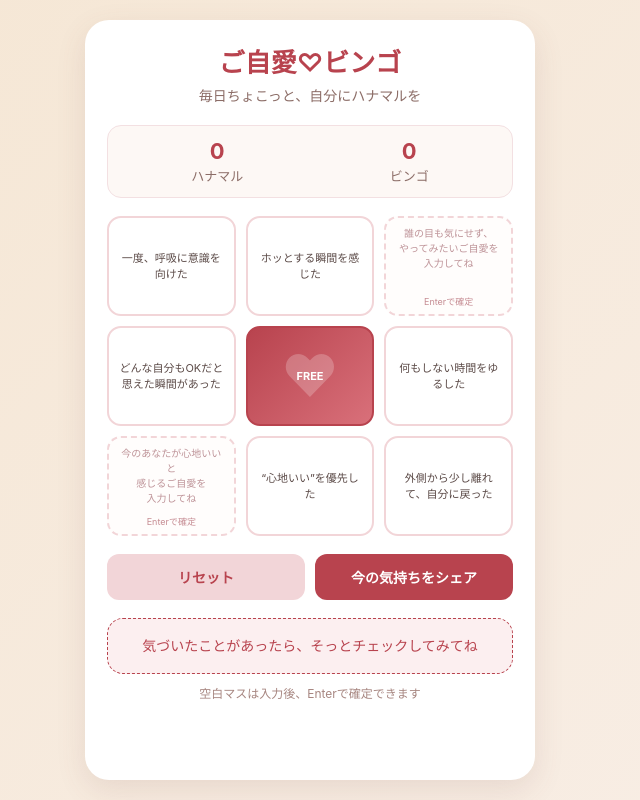
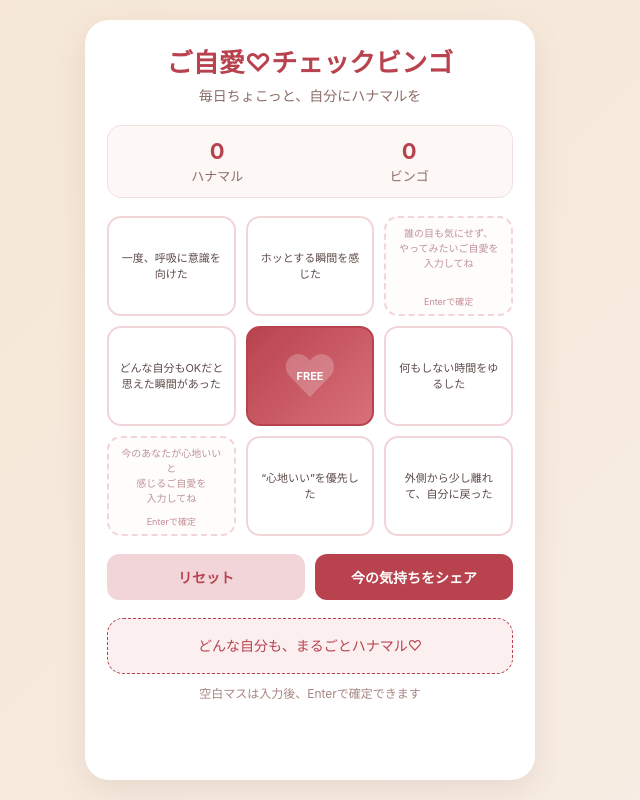
Before and after one commit to gojiaicheckbingo/gojiai-bingo, a plain HTML site: page index.html in a window 1280 px wide. Shown: the whole page, without its empty margins (330-970 px from the left). Drawn offline with Linux system fonts and the light colour scheme.

Commit message:
Add files via upload

```diff
--- a/index.html
+++ b/index.html
@@ -3,7 +3,7 @@
 <head>
   <meta charset="UTF-8" />
   <meta name="viewport" content="width=device-width, initial-scale=1.0" />
-  <title>ご自愛♡ビンゴ</title>
+  <title>ご自愛♡チェックビンゴ</title>
   <style>
     * { margin: 0; padding: 0; box-sizing: border-box; }
 
@@ -286,7 +286,7 @@
 <body>
   <div class="container">
     <div class="header">
-      <h1 class="title">ご自愛♡ビンゴ</h1>
+      <h1 class="title">ご自愛♡チェックビンゴ</h1>
       <p class="subtitle">毎日ちょこっと、自分にハナマルを</p>
     </div>
 
@@ -309,7 +309,7 @@
     </div>
 
     <div class="message-box">
-      気づいたことがあったら、そっとチェックしてみてね
+      どんな自分も、まるごとハナマル♡
     </div>
     <div class="note">空白マスは入力後、Enterで確定できます</div>
   </div>
@@ -533,7 +533,7 @@
 
       if (navigator.share) {
         navigator.share({
-          title: "ご自愛♡ビンゴ",
+          title: "ご自愛♡チェックビンゴ",
           text: text,
           url: location.href
         }).catch(() => {});
```
